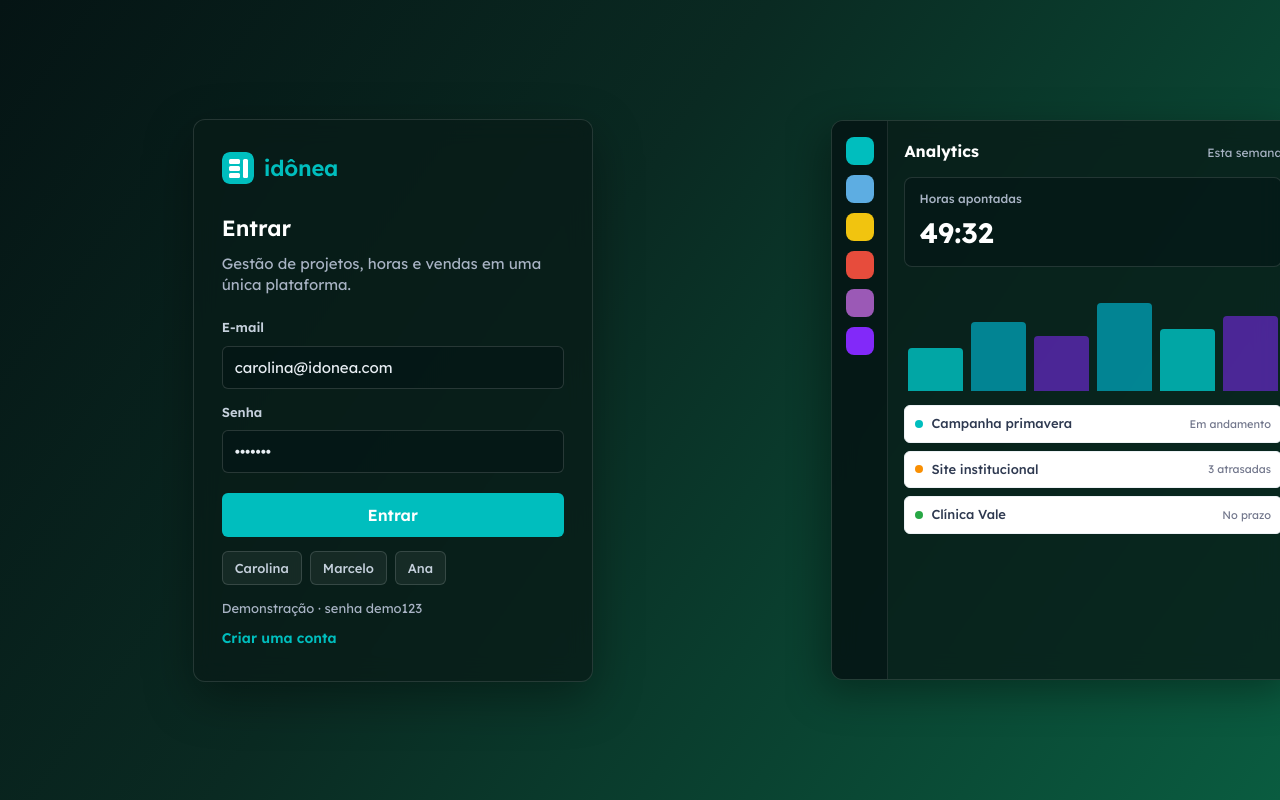
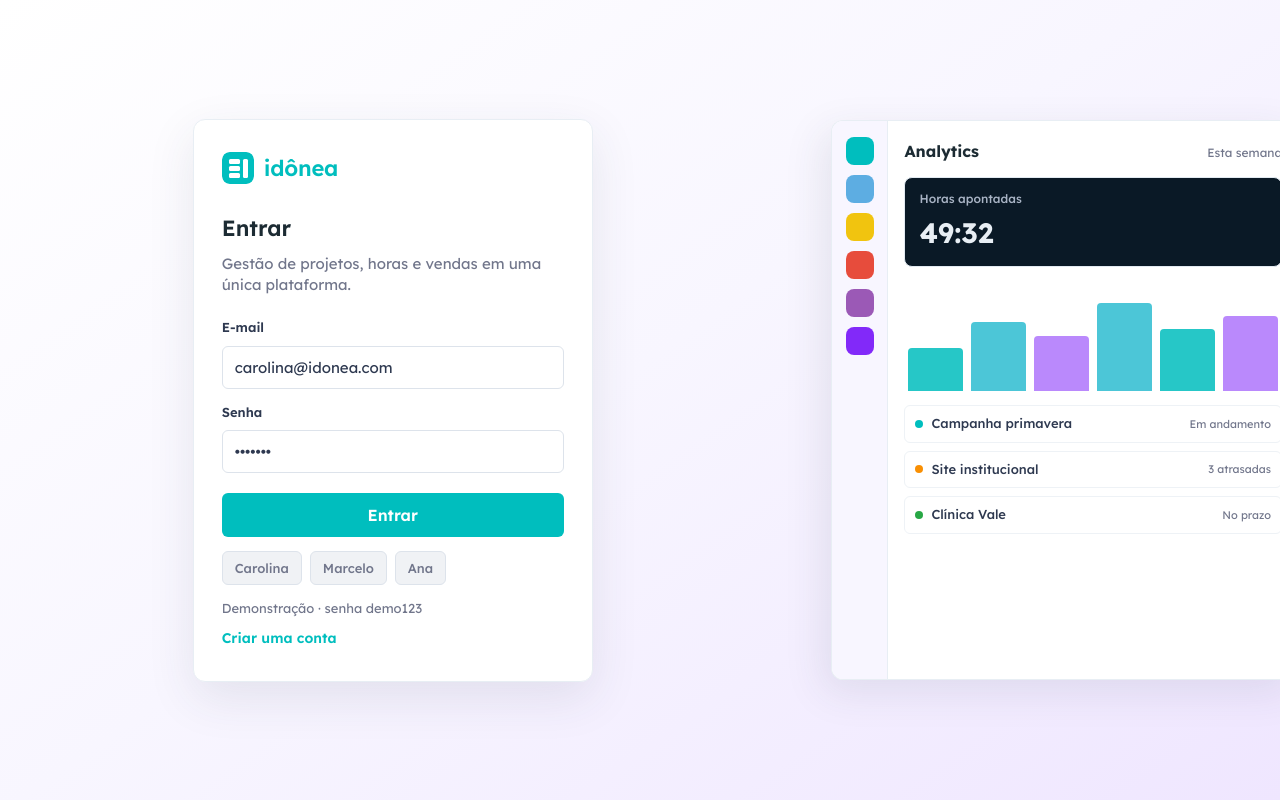
Before and after one commit to MingLim009/idonea-plataforma, a React (Vite) app in the folder client/: page / in a window 1280 px wide. Built offline with nearby package versions, Linux system fonts and the light colour scheme.

Commit message:
Switch all backgrounds to soft white-lavender Artia light gradient

```diff
--- a/client/src/styles.css
+++ b/client/src/styles.css
@@ -1,24 +1,24 @@
 :root {
-  /* Artia dark teal → forest green */
-  --bg-deep: #051414;
-  --bg-mid: #0a2a22;
-  --bg-green: #0a5c40;
-  --bg-app: linear-gradient(125deg, #051414 0%, #0a2a22 42%, #0a5c40 100%);
-  --bg: #051414;
-  --bg-soft: #0a2a22;
-  --bg-glow: rgba(0, 190, 126, 0.22);
-  --paper: rgba(8, 28, 24, 0.72);
-  --paper-solid: #0a1f1a;
-  --ink: #e8eef4;
-  --muted: #a8b3c4;
-  --line: rgba(255, 255, 255, 0.12);
+  /* Soft white → pale lavender (Artia light) */
+  --bg-deep: #ffffff;
+  --bg-mid: #f8f6ff;
+  --bg-lav: #efe6ff;
+  --bg-app: linear-gradient(145deg, #ffffff 0%, #f8f6ff 48%, #efe6ff 100%);
+  --bg: #ffffff;
+  --bg-soft: #f4fbff;
+  --bg-glow: rgba(130, 41, 249, 0.08);
+  --paper: #ffffff;
+  --paper-solid: #ffffff;
+  --ink: #2e3950;
+  --muted: #71768b;
+  --line: #e8eef4;
   --teal: #00bebe;
   --teal-deep: #00aec7;
-  --teal-soft: rgba(0, 190, 190, 0.16);
+  --teal-soft: rgba(0, 190, 190, 0.12);
   --orange: #f98f03;
   --orange-soft: #fff4e6;
   --purple: #8229f9;
-  --navy: #051414;
+  --navy: #0a1926;
   --good: #28a745;
   --good-soft: #e9f7ee;
   --warn: #ffc107;
@@ -27,8 +27,8 @@
   --bad-soft: #ffecec;
   --info: #007bff;
   --info-soft: #e8f1ff;
-  --shadow: 0 2px 12px rgba(0, 0, 0, 0.28);
-  --shadow-card: 0 1px 2px rgba(0, 0, 0, 0.12);
+  --shadow: 0 2px 12px rgba(46, 57, 80, 0.08);
+  --shadow-card: 0 1px 2px rgba(46, 57, 80, 0.06);
   --radius: 6px;
   --radius-pill: 50px;
   --font: Lexend, sans-serif;
@@ -50,7 +50,7 @@ html, body {
   font-weight: 400;
   font-size: 16px;
   line-height: 1.5;
-  color: #e8eef4;
+  color: #2e3950;
   -webkit-font-smoothing: antialiased;
 }
 button, input, select, textarea {
@@ -66,10 +66,10 @@ h1, h2, h3 {
   font-style: normal;
   font-weight: 700;
   letter-spacing: normal;
-  color: #e8eef4;
+  color: #1c2b33;
 }
-.page-head h1 { color: #ffffff; }
-.muted, .page-head .muted { color: #a8b3c4; }
+.page-head h1 { color: #1c2b33; }
+.muted, .page-head .muted { color: #71768b; }
 
 .app {
   height: 100vh; display: flex; overflow: hidden;
@@ -79,9 +79,9 @@ h1, h2, h3 {
 
 .sidebar {
   width: 220px;
-  background: rgba(5, 20, 20, 0.72);
-  border-right: 1px solid rgba(255,255,255,0.1);
-  color: #e8eef4;
+  background: rgba(255, 255, 255, 0.82);
+  border-right: 1px solid #e8eef4;
+  color: #2e3950;
   padding: 18px 12px;
   display: flex;
   flex-direction: column;
@@ -90,7 +90,7 @@ h1, h2, h3 {
   position: relative;
   z-index: 30;
   align-items: stretch;
-  backdrop-filter: blur(8px);
+  backdrop-filter: blur(10px);
 }
 .brand {
   padding: 4px 8px 12px;
@@ -121,7 +121,7 @@ h1, h2, h3 {
 }
 .brand span {
   display: block;
-  color: #9eb0b8;
+  color: #71768b;
   font-size: 12px;
   font-weight: 400;
   font-family: Lexend, sans-serif;
@@ -131,7 +131,7 @@ h1, h2, h3 {
 .nav button, .ghost, .primary, .danger, .textish, .pill-btn { border: 0; }
 .nav button {
   background: transparent;
-  color: #c5d4da;
+  color: #4a5568;
   text-align: left;
   padding: 10px 12px;
   display: flex;
@@ -149,15 +149,15 @@ h1, h2, h3 {
   width: 22px; height: 22px;
   display: grid; place-items: center;
   background: transparent;
-  color: #c5d4da;
+  color: #71768b;
   font-size: 16px;
   box-shadow: none !important;
 }
 .nav button .nav-ico i { line-height: 1; color: inherit; }
-.nav button[data-tone] .nav-ico { background: transparent; color: #c5d4da; }
+.nav button[data-tone] .nav-ico { background: transparent; color: #71768b; }
 .nav button.active, .nav button:hover {
-  background: rgba(0, 190, 190, 0.18);
-  color: #ffffff;
+  background: rgba(0, 190, 190, 0.12);
+  color: #1c2b33;
 }
 .nav button.active .nav-ico,
 .nav button:hover .nav-ico { color: #00bebe; }
@@ -165,19 +165,18 @@ h1, h2, h3 {
 .sidebar .userbox {
   margin-top: auto; padding: 12px 8px 4px;
   display: flex; flex-direction: row; gap: 10px; align-items: center;
-  border-top: 1px solid rgba(255,255,255,0.1); width: 100%;
+  border-top: 1px solid #e8eef4; width: 100%;
 }
 .sidebar .userbox > div { display: block; min-width: 0; }
 .sidebar .userbox strong {
-  display: block; font-size: 13px; font-weight: 600;
+  display: block; font-size: 13px; font-weight: 600; color: #1c2b33;
   font-family: Lexend, sans-serif; font-style: normal;
   white-space: nowrap; overflow: hidden; text-overflow: ellipsis;
 }
 .sidebar .userbox small {
-  display: block; color: #9eb0b8; font-size: 12px;
+  display: block; color: #71768b; font-size: 12px;
   font-family: Lexend, sans-serif; font-style: normal;
 }
-.sidebar .userbox strong { color: #ffffff; }
 .sidebar .userbox > .logout:last-child { display: none; }
 .sidebar .logout {
   background: transparent; color: #00bebe; padding: 0; margin-top: 2px;
@@ -196,19 +195,19 @@ h1, h2, h3 {
 }
 .topbar {
   height: 64px; display: flex; align-items: center; gap: 16px;
-  padding: 0 24px; border-bottom: 1px solid rgba(255,255,255,0.1);
-  background: rgba(5, 20, 20, 0.55);
-  backdrop-filter: blur(8px);
+  padding: 0 24px; border-bottom: 1px solid #e8eef4;
+  background: rgba(255, 255, 255, 0.72);
+  backdrop-filter: blur(10px);
 }
 .search { flex: 1; position: relative; max-width: 520px; }
 .search input, .field input, .field select, .field textarea, .composer input, .composer textarea {
-  width: 100%; background: rgba(5, 20, 20, 0.55); border: 1px solid rgba(255,255,255,0.14); border-radius: var(--radius); padding: 10px 12px;
-  color: #e8eef4; font-family: Lexend, sans-serif; font-style: normal;
+  width: 100%; background: #ffffff; border: 1px solid #dde3eb; border-radius: var(--radius); padding: 10px 12px;
+  color: #2e3950; font-family: Lexend, sans-serif; font-style: normal;
 }
 .field input::placeholder, .field textarea::placeholder, .composer input::placeholder {
   color: #8fa0b3;
 }
-.search input { padding-left: 38px; background: #121a24; border-color: rgba(255,255,255,0.12); color: #e8eef4; }
+.search input { padding-left: 38px; background: #ffffff; border-color: #dde3eb; color: #2e3950; }
 .search input::placeholder { color: #8fa0b3; }
 .search-ico {
   position: absolute; left: 12px; top: 50%; transform: translateY(-50%);
@@ -218,35 +217,35 @@ h1, h2, h3 {
   outline: none; border-color: #00bebe; box-shadow: 0 0 0 2px rgba(0, 190, 190, 0.18);
 }
 .search .results {
-  position: absolute; top: 46px; left: 0; right: 0; background: var(--paper-solid); border: 1px solid rgba(255,255,255,0.14);
+  position: absolute; top: 46px; left: 0; right: 0; background: #ffffff; border: 1px solid #e8eef4;
   border-radius: 8px; box-shadow: var(--shadow); z-index: 5; overflow: hidden;
 }
 .search .results button {
-  display: block; width: 100%; text-align: left; background: transparent; border: 0; padding: 10px 12px;
-  color: #e8eef4; font-family: Lexend, sans-serif; font-style: normal;
+  display: block; width: 100%; text-align: left; background: #ffffff; border: 0; padding: 10px 12px;
+  color: #2e3950; font-family: Lexend, sans-serif; font-style: normal;
 }
-.search .results button:hover { background: rgba(0, 190, 190, 0.16); }
+.search .results button:hover { background: #e8f8f8; }
 .bell { position: relative; }
 .bell > button, .iconbtn {
-  background: #121a24; border: 1px solid rgba(255,255,255,0.12); border-radius: var(--radius); padding: 9px 12px;
-  display: inline-flex; align-items: center; gap: 8px; color: #e8eef4;
+  background: #ffffff; border: 1px solid #dde3eb; border-radius: var(--radius); padding: 9px 12px;
+  display: inline-flex; align-items: center; gap: 8px; color: #2e3950;
   font-family: Lexend, sans-serif; font-style: normal; font-weight: 500; font-size: 14px;
 }
-.bell > button i, .iconbtn i { font-size: 16px; color: #8fa0b3; }
+.bell > button i, .iconbtn i { font-size: 16px; color: #71768b; }
 .badge {
   position: absolute; top: -6px; right: -6px; background: #f98f03; color: white;
   border-radius: 99px; font-size: 11px; min-width: 18px; text-align: center; padding: 1px 5px;
   font-family: Lexend, sans-serif; font-style: normal; font-weight: 600;
 }
 .dropdown {
-  position: absolute; right: 0; top: 46px; width: 340px; background: var(--paper-solid); border: 1px solid rgba(255,255,255,0.14);
-  border-radius: 8px; box-shadow: var(--shadow); z-index: 6; padding: 10px; color: #e8eef4;
+  position: absolute; right: 0; top: 46px; width: 340px; background: #ffffff; border: 1px solid #e8eef4;
+  border-radius: 8px; box-shadow: var(--shadow); z-index: 6; padding: 10px; color: #2e3950;
 }
 .dropdown button.note {
   width: 100%; text-align: left; background: transparent; border: 0; padding: 10px; border-radius: 6px;
-  color: #e8eef4; font-family: Lexend, sans-serif; font-style: normal;
+  color: #2e3950; font-family: Lexend, sans-serif; font-style: normal;
 }
-.dropdown button.note.unread { background: rgba(0, 190, 190, 0.16); }
+.dropdown button.note.unread { background: #e8f8f8; }
 
 .content {
   padding: 24px; flex: 1; overflow: auto;
@@ -255,41 +254,39 @@ h1, h2, h3 {
 .page-head { display: flex; justify-content: space-between; gap: 16px; align-items: flex-end; margin-bottom: 20px; }
 .page-head h1 {
   font-size: 28px; font-weight: 700;
-  font-family: Lexend, sans-serif; font-style: normal; color: #ffffff;
+  font-family: Lexend, sans-serif; font-style: normal; color: #1c2b33;
 }
 .page-head .muted {
-  margin-top: 4px; font-size: 14px; color: #a8b3c4;
+  margin-top: 4px; font-size: 14px; color: #71768b;
   font-family: Lexend, sans-serif; font-style: normal; font-weight: 400;
 }
-h1, h2, h3 { color: #e8eef4; }
-.page-head h1 { color: #ffffff; }
-.muted { color: #a8b3c4; }
+h1, h2, h3 { color: #1c2b33; }
+.muted { color: #71768b; }
 .row { display: flex; gap: 8px; align-items: center; flex-wrap: wrap; }
 .grid { display: grid; gap: 14px; }
 .stats { grid-template-columns: repeat(4, 1fr); margin-bottom: 18px; }
 .card, .panel, .stat {
-  background: var(--paper);
-  border: 1px solid rgba(255,255,255,0.12);
+  background: #ffffff;
+  border: 1px solid #e8eef4;
   border-radius: 8px;
-  box-shadow: none;
-  color: #e8eef4;
-  backdrop-filter: blur(10px);
+  box-shadow: var(--shadow-card);
+  color: #2e3950;
 }
 .stat, .panel { padding: 16px; }
 .stat span.muted {
   font-size: 13px; font-weight: 500;
   font-family: Lexend, sans-serif; font-style: normal;
-  color: #a8b3c4;
+  color: #71768b;
 }
 .stat b {
   display: block; font-size: 28px; margin-top: 6px;
-  font-family: Lexend, sans-serif; font-style: normal; font-weight: 700; color: #ffffff;
+  font-family: Lexend, sans-serif; font-style: normal; font-weight: 700; color: #2e3950;
 }
 .split { display: grid; grid-template-columns: 1.4fr .8fr; gap: 14px; }
 .taskline, .plain {
   width: 100%; text-align: left; background: transparent; border: 0; padding: 10px 0;
-  display: flex; justify-content: space-between; gap: 8px; border-bottom: 1px solid rgba(255,255,255,0.1);
-  color: #e8eef4; font-family: Lexend, sans-serif; font-style: normal;
+  display: flex; justify-content: space-between; gap: 8px; border-bottom: 1px solid #eef2f6;
+  color: #2e3950; font-family: Lexend, sans-serif; font-style: normal;
 }
 .taskline:last-child, .plain:last-child { border-bottom: 0; }
 
@@ -300,11 +297,11 @@ h1, h2, h3 { color: #e8eef4; }
 }
 .primary:hover { background: #00aec7; }
 .ghost {
-  background: transparent; border: 1px solid rgba(255,255,255,0.14); padding: 9px 14px;
-  color: #c5d0dc; font-weight: 500; border-radius: 50px;
+  background: transparent; border: 1px solid #dde3eb; padding: 9px 14px;
+  color: #71768b; font-weight: 500; border-radius: 50px;
   font-family: Lexend, sans-serif; font-style: normal;
 }
-.ghost.active, .ghost:hover { background: rgba(255,255,255,0.1); color: #ffffff; border-color: #00bebe; }
+.ghost.active, .ghost:hover { background: #ffffff; color: #2e3950; border-color: #00bebe; }
 .danger {
   background: transparent; color: #ff4d4d; padding: 8px 10px; font-weight: 600;
   font-family: Lexend, sans-serif; font-style: normal;
@@ -319,11 +316,10 @@ h1, h2, h3 { color: #e8eef4; }
   background: transparent; min-height: 420px;
 }
 .column {
-  width: 292px; flex-shrink: 0; background: rgba(255,255,255,0.06); border-radius: 8px; padding: 10px;
-  min-height: 180px;
+  width: 292px; flex-shrink: 0; background: rgba(255, 255, 255, 0.55); border-radius: 8px; padding: 10px;
+  min-height: 180px; border: 1px solid #eef2f6;
 }
-.column header { color: #e8eef4; }
-.column header .count { background: rgba(255,255,255,0.12); color: #c5d0dc; }
+.column header { color: #2e3950; }
 .column header {
   display: flex; justify-content: space-between; align-items: center;
   margin-bottom: 12px; font-weight: 600;
@@ -331,25 +327,25 @@ h1, h2, h3 { color: #e8eef4; }
 }
 .column header .col-title { display: flex; align-items: center; gap: 8px; }
 .column header .count {
-  background: rgba(255,255,255,0.12); color: #c5d0dc; border-radius: 99px; font-size: 12px;
+  background: #ffffff; color: #71768b; border-radius: 99px; font-size: 12px;
   min-width: 22px; text-align: center; padding: 2px 7px; font-weight: 600;
-  font-family: Lexend, sans-serif; font-style: normal;
+  font-family: Lexend, sans-serif; font-style: normal; border: 1px solid #e8eef4;
 }
 .col-dot { width: 10px; height: 10px; border-radius: 50%; display: inline-block; }
 .tcard {
-  background: rgba(8, 28, 24, 0.85); border-radius: 6px; padding: 12px; margin-bottom: 8px;
-  border: 1px solid rgba(255,255,255,0.1);
-  box-shadow: none; display: grid; grid-template-columns: 16px 1fr; gap: 8px;
-  color: #e8eef4;
+  background: #ffffff; border-radius: 6px; padding: 12px; margin-bottom: 8px;
+  border: 1px solid transparent;
+  box-shadow: var(--shadow-card); display: grid; grid-template-columns: 16px 1fr; gap: 8px;
+  color: #2e3950;
 }
-.tcard:hover { border-color: rgba(0, 190, 190, 0.45); }
-.handle { color: #8fa0b3; background: transparent; border: 0; padding: 0; cursor: grab; line-height: 1; }
+.tcard:hover { border-color: #cde8ea; }
+.handle { color: #b7c2ce; background: transparent; border: 0; padding: 0; cursor: grab; line-height: 1; }
 .tcard h3 {
-  font-size: 14px; font-weight: 600; color: #e8eef4;
+  font-size: 14px; font-weight: 600; color: #2e3950;
   font-family: Lexend, sans-serif; font-style: normal;
 }
 .tcard .project-label {
-  font-size: 12px; color: #a8b3c4; margin-top: 2px;
+  font-size: 12px; color: #71768b; margin-top: 2px;
   font-family: Lexend, sans-serif; font-style: normal;
 }
 .meta { display: flex; gap: 6px; flex-wrap: wrap; margin-top: 10px; align-items: center; }
@@ -366,38 +362,38 @@ h1, h2, h3 { color: #e8eef4; }
 .pill.date-ok { background: #e9f7ee; color: #1e7a34; }
 .pill.date-warn { background: #fff8e0; color: #9a7400; }
 .composer { display: flex; gap: 6px; margin-top: 8px; }
-.composer input { background: rgba(5, 20, 20, 0.55); border-radius: 6px; }
+.composer input { background: #ffffff; border-radius: 6px; }
 .filters { display: flex; gap: 8px; margin-bottom: 14px; flex-wrap: wrap; align-items: center; }
 .filters select {
-  background: rgba(5, 20, 20, 0.55); border: 1px solid rgba(255,255,255,0.14); border-radius: 50px;
-  padding: 8px 12px; color: #c5d0dc; font-weight: 500;
+  background: #ffffff; border: 1px solid #dde3eb; border-radius: 50px;
+  padding: 8px 12px; color: #71768b; font-weight: 500;
   font-family: Lexend, sans-serif; font-style: normal;
 }
 .table {
-  width: 100%; border-collapse: collapse; background: var(--paper);
-  border-radius: 8px; overflow: hidden; border: 1px solid rgba(255,255,255,0.12);
-  color: #e8eef4; backdrop-filter: blur(10px);
+  width: 100%; border-collapse: collapse; background: #ffffff;
+  border-radius: 8px; overflow: hidden; border: 1px solid #e8eef4;
+  color: #2e3950;
 }
-.table th, .table td { text-align: left; padding: 12px 14px; border-bottom: 1px solid rgba(255,255,255,0.1); font-size: 14px; }
+.table th, .table td { text-align: left; padding: 12px 14px; border-bottom: 1px solid #eef2f6; font-size: 14px; }
 .table th {
-  color: #a8b3c4; font-weight: 600; font-size: 12px;
-  font-family: Lexend, sans-serif; font-style: normal; background: rgba(5, 20, 20, 0.45);
+  color: #71768b; font-weight: 600; font-size: 12px;
+  font-family: Lexend, sans-serif; font-style: normal; background: #f0f2f5;
 }
 .table button.link {
   background: none; border: 0; padding: 0; text-align: left; color: #00aec7; font-weight: 600;
   font-family: Lexend, sans-serif; font-style: normal;
 }
-.drawer-back { position: fixed; inset: 0; background: rgba(5, 20, 20, .55); z-index: 20; display: flex; justify-content: flex-end; }
+.drawer-back { position: fixed; inset: 0; background: rgba(46, 57, 80, .28); z-index: 20; display: flex; justify-content: flex-end; }
 .drawer {
-  width: min(480px, 100%); height: 100%; background: #0a1f1a; padding: 22px; overflow: auto;
-  box-shadow: var(--shadow); color: #e8eef4; border-left: 1px solid rgba(255,255,255,0.12);
+  width: min(480px, 100%); height: 100%; background: #ffffff; padding: 22px; overflow: auto;
+  box-shadow: var(--shadow); color: #2e3950; border-left: 1px solid #e8eef4;
 }
 .drawer h2 input {
   font-size: 22px; font-weight: 700; border: 0; background: transparent; width: 100%; padding: 0;
-  color: #ffffff; font-family: Lexend, sans-serif; font-style: normal;
+  color: #1c2b33; font-family: Lexend, sans-serif; font-style: normal;
 }
 .field {
-  display: grid; gap: 6px; margin-bottom: 12px; font-size: 13px; font-weight: 600; color: #c5d0dc;
+  display: grid; gap: 6px; margin-bottom: 12px; font-size: 13px; font-weight: 600; color: #2e3950;
   font-family: Lexend, sans-serif; font-style: normal;
 }
 .field.inline { grid-template-columns: 1fr 1fr; gap: 10px; }
@@ -409,20 +405,20 @@ h1, h2, h3 { color: #e8eef4; }
   font-family: Lexend, sans-serif; font-style: normal;
 }
 .timerbar .primary { background: #f98f03; border-radius: var(--radius); }
-.tabs { display: flex; gap: 4px; margin-bottom: 16px; border-bottom: 1px solid rgba(255,255,255,0.12); }
+.tabs { display: flex; gap: 4px; margin-bottom: 16px; border-bottom: 1px solid #e8eef4; }
 .tabs button {
   background: transparent; border: 0; padding: 10px 14px; border-bottom: 3px solid transparent;
-  color: #a8b3c4; font-family: Lexend, sans-serif; font-style: normal; font-weight: 500;
+  color: #71768b; font-family: Lexend, sans-serif; font-style: normal; font-weight: 500;
 }
 .tabs button.active { border-color: #00bebe; color: #00bebe; font-weight: 600; }
 .deal {
-  background: rgba(8, 28, 24, 0.85); border-radius: 6px; padding: 12px; margin-bottom: 8px;
-  border: 1px solid rgba(255,255,255,0.1);
-  display: grid; grid-template-columns: 16px 1fr; gap: 8px; box-shadow: none; color: #e8eef4;
+  background: #ffffff; border-radius: 6px; padding: 12px; margin-bottom: 8px;
+  border: 1px solid transparent;
+  display: grid; grid-template-columns: 16px 1fr; gap: 8px; box-shadow: var(--shadow-card); color: #2e3950;
 }
-.deal:hover { border-color: rgba(0, 190, 190, 0.45); }
+.deal:hover { border-color: #cde8ea; }
 .deal strong {
-  display: block; font-size: 14px; font-weight: 600; color: #e8eef4;
+  display: block; font-size: 14px; font-weight: 600; color: #2e3950;
   font-family: Lexend, sans-serif; font-style: normal;
 }
 .score {
@@ -447,13 +443,12 @@ h1, h2, h3 { color: #e8eef4; }
   background: transparent;
 }
 .login-form {
-  background: rgba(8, 28, 24, 0.78);
-  border: 1px solid rgba(255,255,255,0.12);
+  background: #ffffff;
+  border: 1px solid #e8eef4;
   border-radius: 12px;
   padding: 32px 28px;
-  box-shadow: 0 16px 48px rgba(0,0,0,0.35);
-  backdrop-filter: blur(12px);
-  color: #e8eef4;
+  box-shadow: 0 16px 48px rgba(46, 57, 80, 0.1);
+  color: #2e3950;
 }
 .login-form { width: min(400px, 100%); box-sizing: border-box; }
 .login-brand {
@@ -477,7 +472,7 @@ h1, h2, h3 { color: #e8eef4; }
   font-style: normal;
   font-weight: 600;
   font-size: 22px;
-  color: #ffffff;
+  color: #1c2b33;
   margin: 0 0 8px;
   letter-spacing: normal;
 }
@@ -487,34 +482,34 @@ h1, h2, h3 { color: #e8eef4; }
   font-weight: 400;
   font-size: 15px;
   line-height: 1.45;
-  color: #a8b3c4;
+  color: #71768b;
   margin: 0 0 22px;
 }
 .login-form .field {
   margin-bottom: 14px;
   font-weight: 600;
   font-size: 13px;
-  color: #c5d0dc;
+  color: #2e3950;
 }
 .login-form .field input {
   margin-top: 2px;
   border-radius: 6px;
-  border: 1px solid rgba(255,255,255,0.14);
-  background: rgba(5, 20, 20, 0.55);
-  color: #e8eef4;
+  border: 1px solid #dde3eb;
+  background: #ffffff;
+  color: #2e3950;
   padding: 11px 12px;
   font-size: 15px;
   font-weight: 400;
 }
 .login-form .field input::placeholder { color: #8fa0b3; }
 .login-form .ghost {
-  background: rgba(255,255,255,0.06);
-  border-color: rgba(255,255,255,0.14);
-  color: #c5d0dc;
+  background: #f0f2f5;
+  border-color: #dde3eb;
+  color: #71768b;
 }
 .login-form .ghost:hover {
-  background: rgba(255,255,255,0.12);
-  color: #ffffff;
+  background: #e8eef4;
+  color: #2e3950;
   border-color: #00bebe;
 }
 .login-submit {
@@ -546,7 +541,7 @@ h1, h2, h3 { color: #e8eef4; }
 .login-hint {
   margin: 14px 0 0;
   font-size: 13px;
-  color: #a8b3c4;
+  color: #71768b;
   font-weight: 400;
 }
 .login-switch {
@@ -576,19 +571,18 @@ h1, h2, h3 { color: #e8eef4; }
   width: min(520px, 100%);
   display: grid;
   grid-template-columns: 56px 1fr;
-  background: rgba(8, 28, 24, 0.78);
-  border: 1px solid rgba(255,255,255,0.12);
+  background: #ffffff;
+  border: 1px solid #e8eef4;
   border-right: 0;
   border-radius: 12px 0 0 12px;
-  box-shadow: -8px 12px 40px rgba(0, 0, 0, 0.35);
+  box-shadow: -8px 12px 40px rgba(46, 57, 80, 0.1);
   overflow: hidden;
   transform: translateX(18px);
-  backdrop-filter: blur(12px);
-  color: #e8eef4;
+  color: #2e3950;
 }
 .login-preview-rail {
-  background: rgba(5, 20, 20, 0.65);
-  border-right: 1px solid rgba(255,255,255,0.1);
+  background: #f8f6ff;
+  border-right: 1px solid #e8eef4;
   display: flex;
   flex-direction: column;
   align-items: center;
@@ -602,7 +596,7 @@ h1, h2, h3 { color: #e8eef4; }
   display: block;
 }
 .login-preview-body {
-  background: transparent;
+  background: #ffffff;
   padding: 18px 16px;
   display: flex;
   flex-direction: column;
@@ -620,12 +614,12 @@ h1, h2, h3 { color: #e8eef4; }
   font-style: normal;
   font-weight: 700;
   font-size: 16px;
-  color: #ffffff;
+  color: #1c2b33;
 }
-.login-preview-top span { font-size: 12px; color: #a8b3c4; }
+.login-preview-top span { font-size: 12px; color: #71768b; }
 .login-preview-stat {
-  background: rgba(5, 20, 20, 0.55);
-  border: 1px solid rgba(255,255,255,0.12);
+  background: #0a1926;
+  border: 1px solid #e2eaf1;
   border-radius: 8px;
   padding: 12px 14px;
 }
@@ -642,7 +636,7 @@ h1, h2, h3 { color: #e8eef4; }
   font-style: normal;
   font-weight: 700;
   font-size: 28px;
-  color: #ffffff;
+  color: #e8eef4;
 }
 .login-preview-bars {
   height: 110px;
@@ -701,22 +695,20 @@ h1, h2, h3 { color: #e8eef4; }
 }
 
 .alert {
-  background: rgba(255, 77, 77, 0.16); color: #ffb4b4; padding: 10px 12px; border-radius: 6px; margin-bottom: 10px;
-  border: 1px solid rgba(255, 77, 77, 0.28);
+  background: #ffecec; color: #9b1c1c; padding: 10px 12px; border-radius: 6px; margin-bottom: 10px;
   font-family: Lexend, sans-serif; font-style: normal;
 }
 .ok {
-  background: rgba(40, 167, 69, 0.16); color: #9de0b0; padding: 10px 12px; border-radius: 6px; margin: 8px 0;
-  border: 1px solid rgba(40, 167, 69, 0.28);
+  background: #e9f7ee; color: #145c38; padding: 10px 12px; border-radius: 6px; margin: 8px 0;
   font-family: Lexend, sans-serif; font-style: normal;
 }
 .people { display: flex; }
-.people .dot { margin-left: -6px; border: 2px solid #0a1f1a; width: 24px; height: 24px; font-size: 10px; }
-.bar { height: 8px; background: rgba(255,255,255,0.12); border-radius: 99px; overflow: hidden; }
+.people .dot { margin-left: -6px; border: 2px solid #ffffff; width: 24px; height: 24px; font-size: 10px; }
+.bar { height: 8px; background: #e8eef4; border-radius: 99px; overflow: hidden; }
 .bar span { display: block; height: 100%; background: #00bebe; }
-.check { display: flex; gap: 8px; align-items: flex-start; padding: 10px 0; border-bottom: 1px solid rgba(255,255,255,0.1); color: #e8eef4; }
+.check { display: flex; gap: 8px; align-items: flex-start; padding: 10px 0; border-bottom: 1px solid #eef2f6; color: #2e3950; }
 .panel h2 {
-  font-size: 16px; margin-bottom: 10px; color: #ffffff;
+  font-size: 16px; margin-bottom: 10px; color: #1c2b33;
   font-family: Lexend, sans-serif; font-style: normal; font-weight: 700;
 }
 .ico { width: 18px; height: 18px; display: inline-block; vertical-align: middle; }
@@ -739,18 +731,18 @@ h1, h2, h3 { color: #e8eef4; }
 }
 
 .content .ghost {
-  background: rgba(255,255,255,0.06);
-  border-color: rgba(255,255,255,0.14);
-  color: #c5d0dc;
+  background: #ffffff;
+  border-color: #dde3eb;
+  color: #71768b;
 }
 .content .ghost:hover, .content .ghost.active {
-  background: rgba(255,255,255,0.12);
-  color: #ffffff;
+  background: #ffffff;
+  color: #2e3950;
   border-color: #00bebe;
 }
 .content .filters select {
-  background: #121a24;
-  border-color: rgba(255,255,255,0.14);
-  color: #c5d0dc;
+  background: #ffffff;
+  border-color: #dde3eb;
+  color: #71768b;
 }
-.search-ico { color: #8fa0b3 !important; }
+.search-ico { color: #71768b !important; }
```
